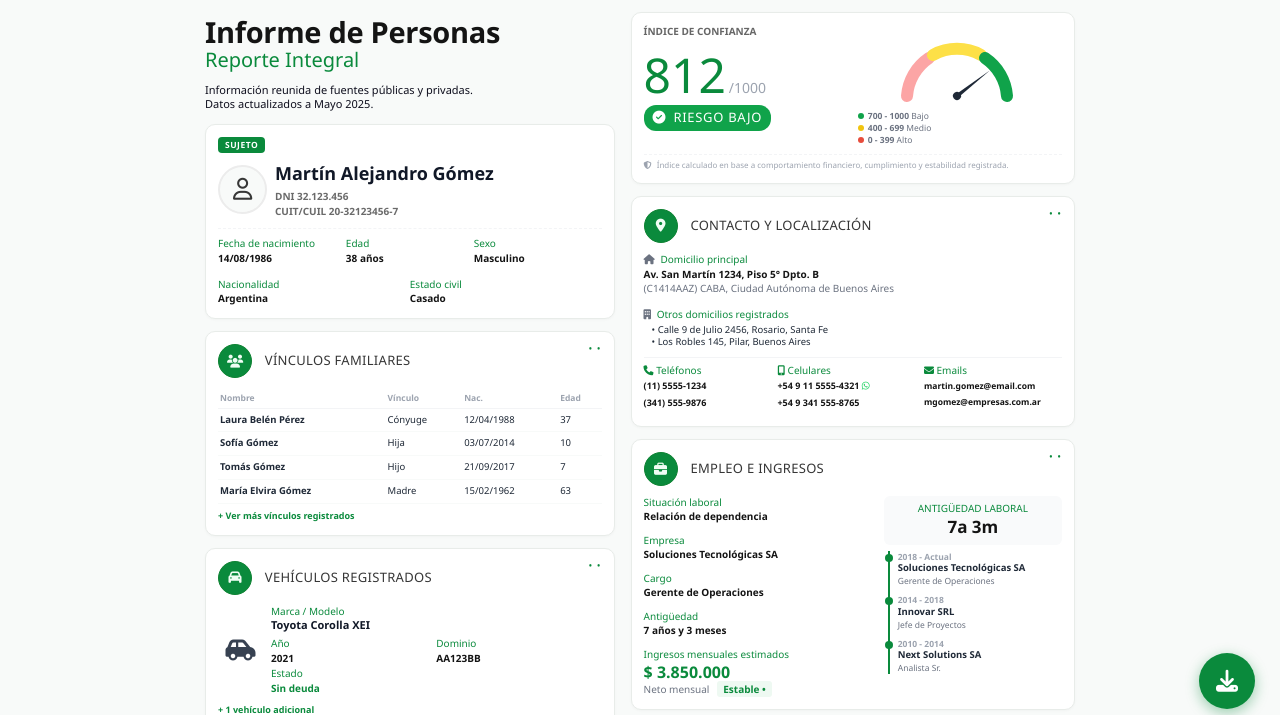
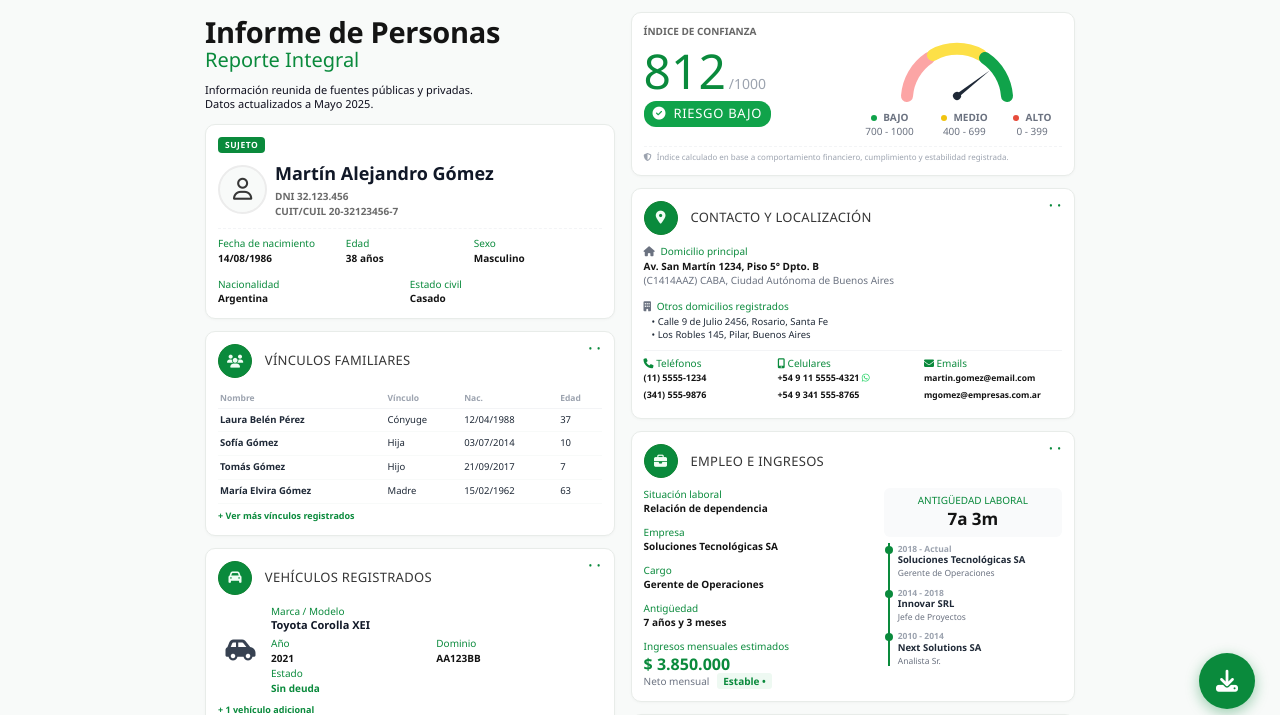
Before and after one commit to fergarcia25/buscodata, a PHP site: page /informe-demo.php in a window 1280 px wide. Shown: the part 66-781 px from the top of the page. Run offline with PHP 8.4, Linux system fonts and the light colour scheme.

Commit message:
ajustes finales del informe

```diff
--- a/informe-demo/assets/css/styles.css
+++ b/informe-demo/assets/css/styles.css
@@ -287,11 +287,11 @@ body {
 }
 
 .gauge-legend {
-    font-size: 8.5px;
+    font-size: 10px;
     color: var(--text-muted);
     line-height: 1.4;
-    text-align: left;
-    margin-left: 5px;
+    display: inline-flex;
+    margin-left: 0;
 }
 .gauge-legend-dot {
     display: inline-block;
--- a/informe-demo/informe-demo.php
+++ b/informe-demo/informe-demo.php
@@ -275,9 +275,9 @@
                             </svg>
                         </div>
                         <div class="gauge-legend">
-                            <div><span class="gauge-legend-dot" style="background:#10a34a;"></span><strong>700 - 1000</strong> Bajo</div>
-                            <div><span class="gauge-legend-dot" style="background:#f1c40f;"></span><strong>400 - 699</strong> Medio</div>
-                            <div><span class="gauge-legend-dot" style="background:#e74c3c;"></span><strong>0 - 399</strong> Alto</div>
+                            <div><span class="gauge-legend-dot" style="background:#10a34a;"></span> <strong style="font-size: 10px;"> BAJO </strong> <span style="display: inline-flex;">700 - 1000</span></div>
+                            <div><span class="gauge-legend-dot" style="background:#f1c40f;"></span> <strong style="font-size: 10px;"> MEDIO </strong> <span style="display: inline-flex;">400 - 699</span></div>
+                            <div><span class="gauge-legend-dot" style="background:#e74c3c;"></span> <strong style="font-size: 10px;"> ALTO </strong> <span style="display: inline-flex;">0 - 399</span></div>
                         </div>
                     </div>
                 </div>
--- a/web-php/src/pages/informe-demo.html
+++ b/web-php/src/pages/informe-demo.html
@@ -288,11 +288,11 @@
         }
 
         .gauge-legend {
-            font-size: 8.5px;
+            font-size: 10px;
             color: var(--text-muted);
             line-height: 1.4;
-            text-align: left;
-            margin-left: 5px;
+            display: inline-flex;
+            margin-left: 0;
         }
         .gauge-legend-dot {
             display: inline-block;
--- a/web-php/src/pages/informe-demo.php
+++ b/web-php/src/pages/informe-demo.php
@@ -288,11 +288,11 @@
         }
 
         .gauge-legend {
-            font-size: 8.5px;
+            font-size: 10px;
             color: var(--text-muted);
             line-height: 1.4;
-            text-align: left;
-            margin-left: 5px;
+            display: inline-flex;
+            margin-left: 0;
         }
         .gauge-legend-dot {
             display: inline-block;
```
